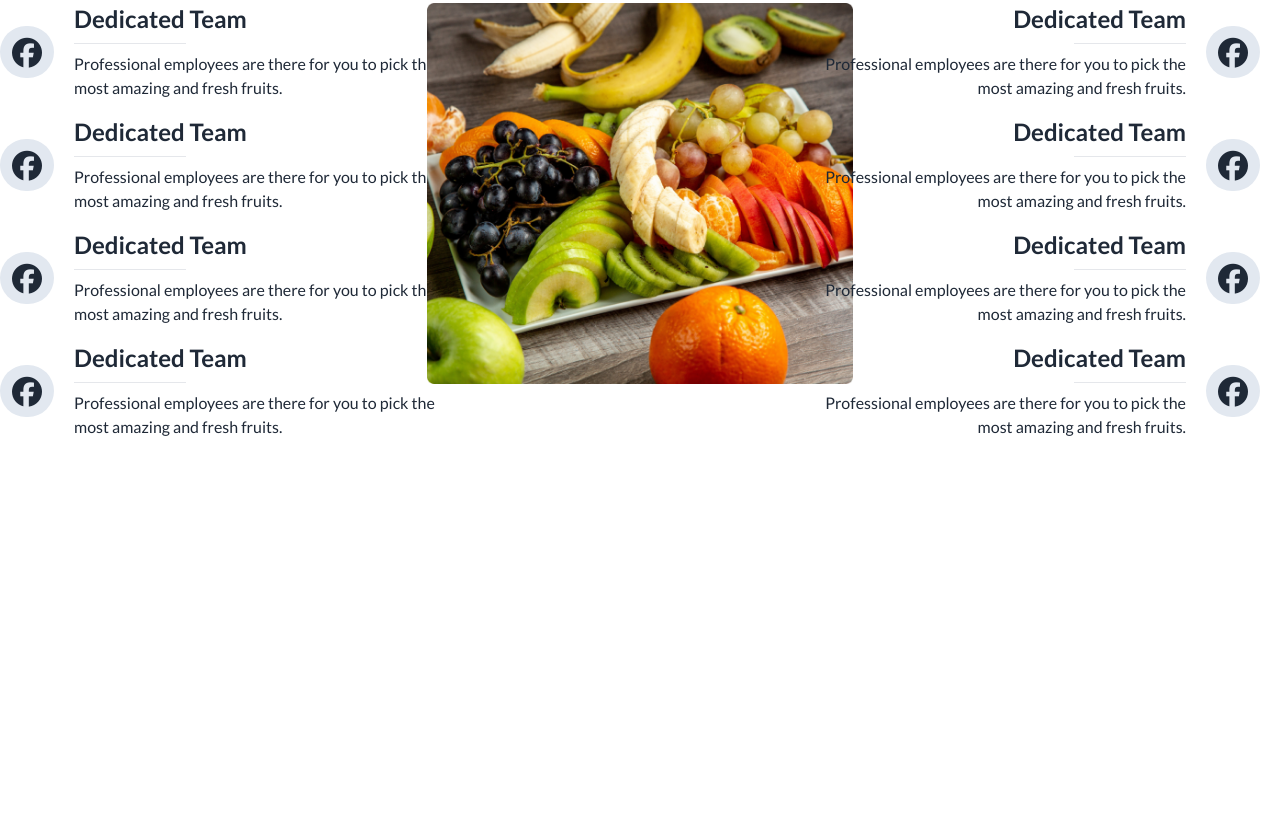
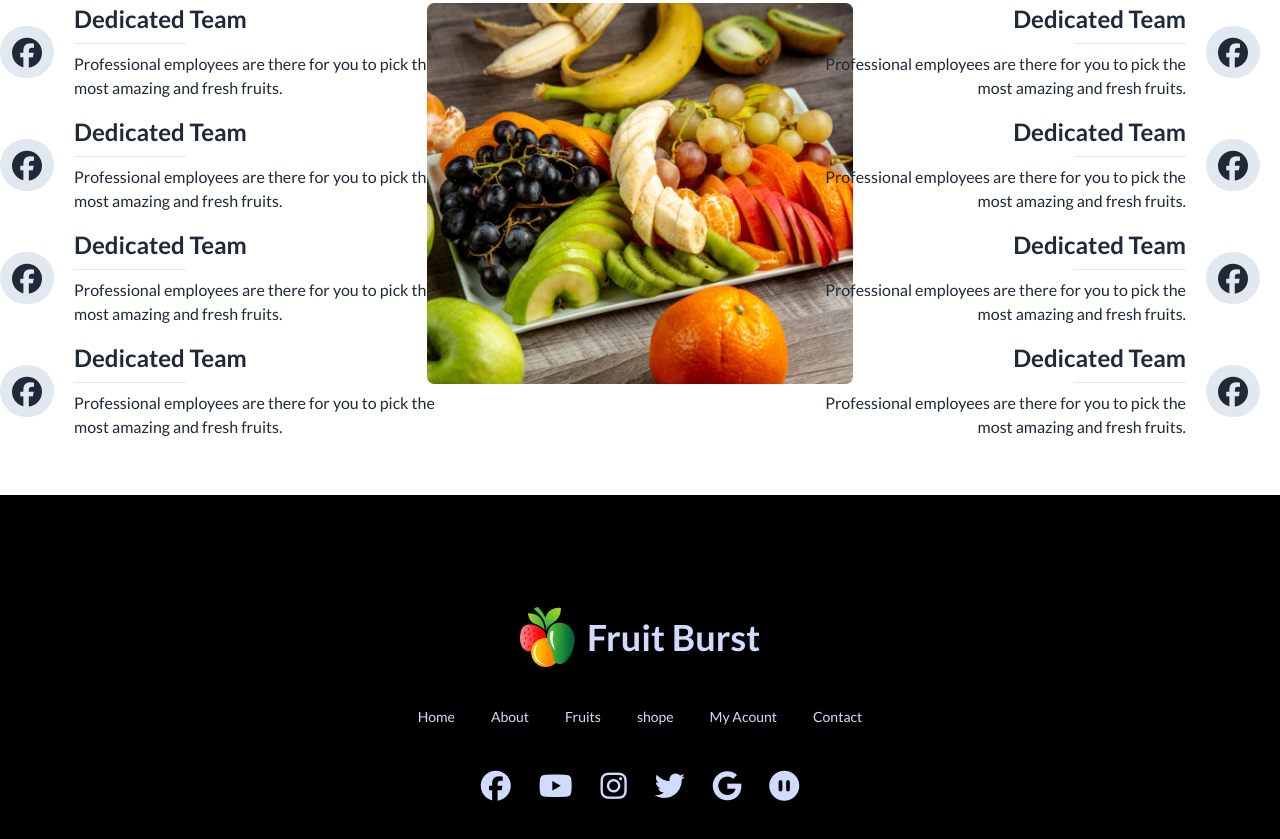
Before and after one commit to AbidHosen/B8A4-fruit-brust, a plain HTML site: page index.html in a window 1280 px wide. Shown: the part 2625-3464 px from the top of the page. Before the commit the page ends 3120 px from the top, so only its background shows below. Drawn offline with nearby package versions, Linux system fonts and the light colour scheme.

Commit message:
added the footer section

```diff
--- a/index.html
+++ b/index.html
@@ -411,9 +411,35 @@
 </section>
 
 </main>
-<footer>
+<footer class="footer footer-center py-28 bg-black text-primary-content">
+  <aside>
+    <div class="flex justify-center items-center">
+      <img src="./images/logo.png" alt="">
+        <h1 class="text-4xl font-bold ml-3">Fruit Burst</h1>
+    </div>
+  </aside>
+  <ul class="flex justify-between space-x-7">
+    <li>Home</li>
+    <li>About</li>
+    <li>Fruits</li>
+    <li>shope</li>
+    <li>My Acount</li>
+    <li>Contact</li>
+  </ul>
+  <nav>
+    <div class="grid grid-flow-col gap-4">
+      <ul class="flex justify-center items-center space-x-7 ">
+        <li class="text-3xl"><i class="fab fa-facebook"></i></li>
+        <li class="text-3xl"><i class="fab fa-youtube"></i></li>
+        <li class="text-3xl"><i class="fab fa-instagram"></i></li>
+        <li class="text-3xl"><i class="fab fa-twitter"></i></li>
+        <li class="text-3xl"><i class="fab fa-google"></i></li>
+        <li class="text-3xl"><i class="fa-sharp fa-solid fa-circle-pause"></i></li>
+      </ul>
+    </div>
+  </nav>
+</footer>
 
-</footer>
 
 
 
```
